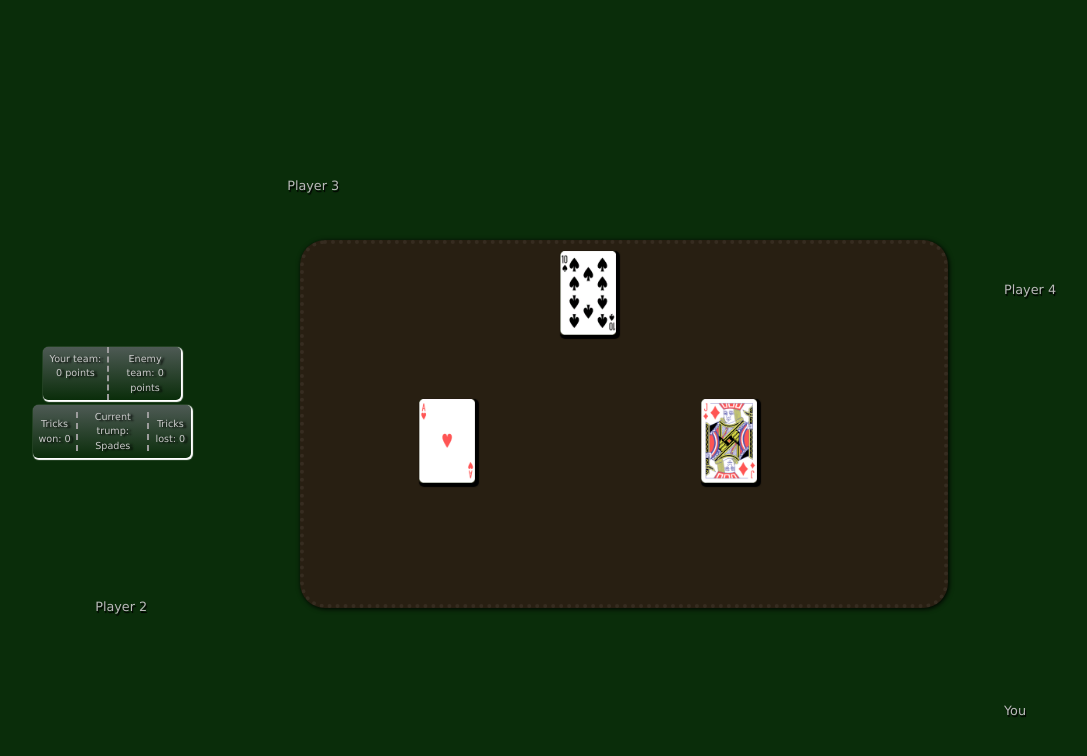
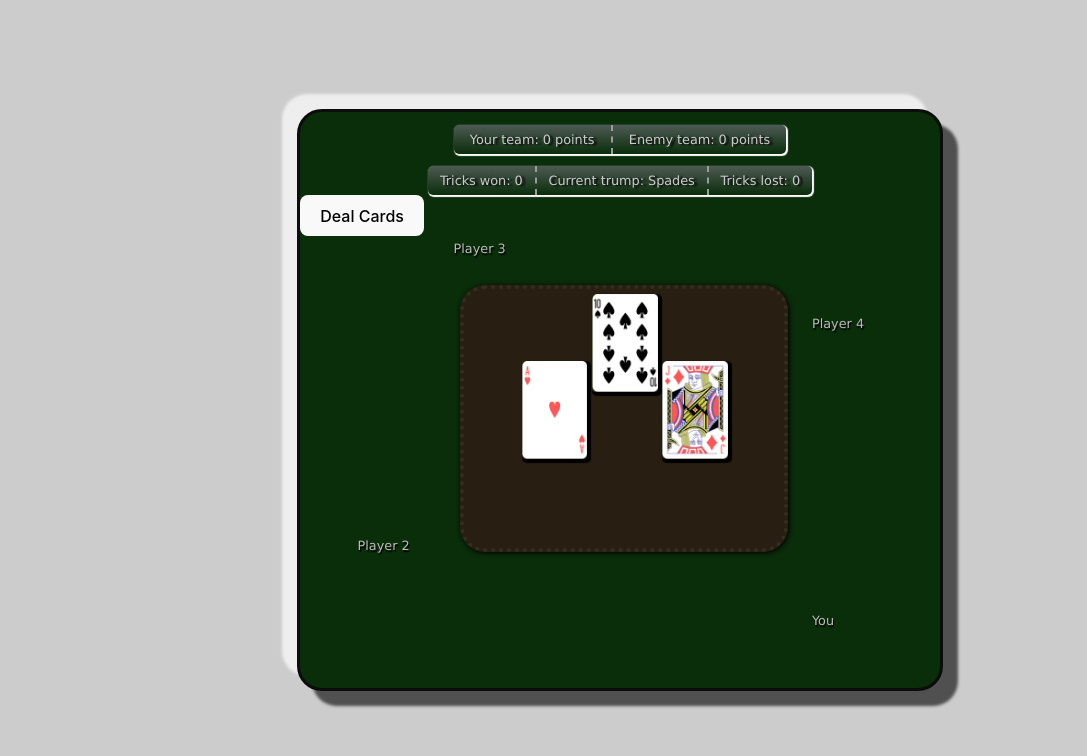
Before and after one commit to jasminealmassri/Euchre.Web, a React (Vite) app in the folder euchre-react/: page / in a window 1280 px wide. Shown: the top 756 px of the page, without its empty margins (20-1107 px from the left). Built offline with nearby package versions, Linux system fonts and the light colour scheme.

Commit message:
Changed game size to be constant  width and height

```diff
--- a/euchre-react/src/App.css
+++ b/euchre-react/src/App.css
@@ -1,6 +1,27 @@
 body {
+  display: flex;
+  align-items: center;
+  height: 100vh;
+  margin: 1rem;
+  background-color: rgb(205, 204, 204);
+  justify-content: center;
+  /* padding: 2rem; */
+}
+
+.game {
   background-color: rgb(10, 45, 10);
+  width: 40rem;
+  height: 36rem;
+  border: 3px solid rgb(12, 12, 12);
+  border-radius: 25px;
+  box-shadow: -15px -15px 3px rgb(238, 238, 238), 15px 15px 3px rgb(80, 80, 80);
+  /* box-shadow: 15px 15px 3px rgb(80, 80, 80); */
+  position: relative;
+  /* margin: 0 auto; */
 }
+
+
+
 
 p {
   margin: 0;
--- a/euchre-react/src/App.tsx
+++ b/euchre-react/src/App.tsx
@@ -59,8 +59,11 @@ function App() {
 
   return (
     <>
-      <ScoreComponent game={game}/>
-      <TableComponent game={game}/>
+
+      <div className="game">
+        <ScoreComponent game={game}/>
+        <TableComponent game={game}/>
+      </div>
     </>
   )
 }
--- a/euchre-react/src/components/CardComponent.css
+++ b/euchre-react/src/components/CardComponent.css
@@ -1,5 +1,5 @@
 .card {
-    width: 3.5rem;
+    width: 4.1rem;
     box-shadow: 2px 2px 1px 2px rgb(17, 17, 17);
     border-radius: 5px;
     cursor: pointer;
--- a/euchre-react/src/components/ScoreComponent.css
+++ b/euchre-react/src/components/ScoreComponent.css
@@ -1,7 +1,7 @@
 .total_scores, .scoreboard {
     font-family: 'Lucida Sans', 'Lucida Sans Regular', 'Lucida Grande', 'Lucida Sans Unicode', Geneva, Verdana, sans-serif;
     color: rgb(202, 202, 202);
-    font-size: 0.6rem;
+    font-size: 0.8rem;
     display: flex;
     justify-content: center;
     margin: 2% auto;
@@ -43,7 +43,7 @@
     text-align: center;
     margin: 0 auto;
     /* padding: 1%; */
-    height: 20%;
+    /* height: 20%; */
     display: flex;
     justify-content: space-around;
     align-items: center;
--- a/euchre-react/src/components/TableComponent.tsx
+++ b/euchre-react/src/components/TableComponent.tsx
@@ -53,7 +53,7 @@ const TableComponent : React.FC<props> = ({game}) => {
         <HandComponent key={3} hand={hand3} className="player-3-hand"/>
         <HandComponent key={4} hand={hand4} className="player-4-hand"/>
         <TrickComponent></TrickComponent>
-        {/* <button onClick={dealCards}>Deal Cards</button> */}
+        <button onClick={dealCards}>Deal Cards</button>
     </>
   )
 }
```
